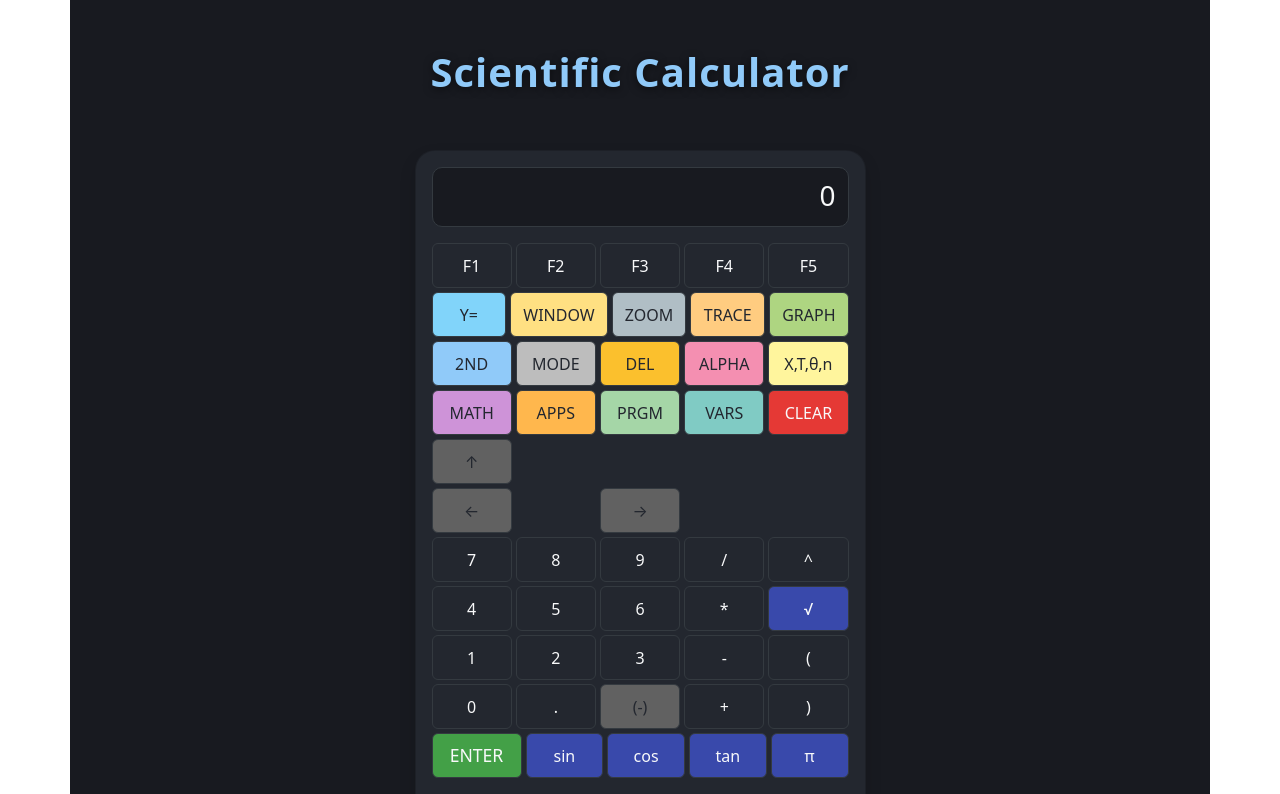
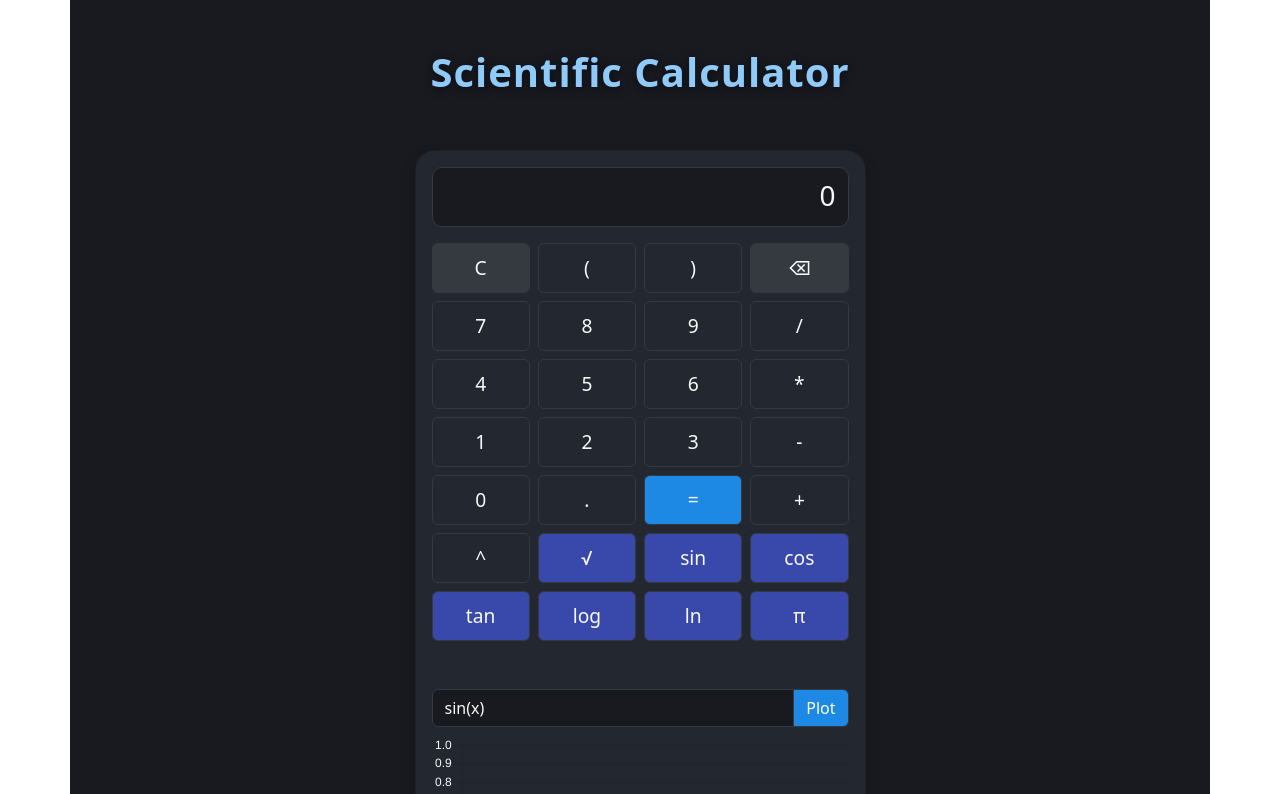
Before and after one commit to ssaengs/scientifc-calculator, a React (Create React App) app: page / in a window 1280 px wide. Shown: the top 794 px of the page. Built offline with nearby package versions, Linux system fonts and the light colour scheme; the HTML template or start-up script is replaced by a standard one.

Commit message:
Revert "feat: redesign calculator layout to resemble TI-84"
This reverts commit 3a45e10e4cdf0f86aaf69eab4ebe228e50dea328.

```diff
--- a/src/App.js
+++ b/src/App.js
@@ -13,26 +13,14 @@ import { useState } from 'react';
 
 ChartJS.register(LineElement, CategoryScale, LinearScale, PointElement, Tooltip, Legend);
 
-// TI-84 inspired button layout
 const buttons = [
-  // Top row: F-keys (not functional, for look)
-  ['F1', 'F2', 'F3', 'F4', 'F5'],
-  // Second row: Graph, Trace, Zoom, Window, Y=
-  ['Y=', 'WINDOW', 'ZOOM', 'TRACE', 'GRAPH'],
-  // Third row: 2nd, Mode, Del, Alpha, X,T,θ,n
-  ['2ND', 'MODE', 'DEL', 'ALPHA', 'X,T,θ,n'],
-  // Fourth row: Math, Apps, Prgm, Vars, Clear
-  ['MATH', 'APPS', 'PRGM', 'VARS', 'CLEAR'],
-  // Fifth row: directional pad (arrows)
-  ['↑', '', '', '', ''],
-  ['←', '', '→', '', ''],
-  // Sixth row: numbers and operations
-  ['7', '8', '9', '/', '^'],
-  ['4', '5', '6', '*', '√'],
-  ['1', '2', '3', '-', '(',],
-  ['0', '.', '(-)', '+', ')'],
-  // Last row: Enter, Trig, Log, Ln, π
-  ['ENTER', 'sin', 'cos', 'tan', 'π']
+  ['C', '(', ')', '⌫'],
+  ['7', '8', '9', '/'],
+  ['4', '5', '6', '*'],
+  ['1', '2', '3', '-'],
+  ['0', '.', '=', '+'],
+  ['^', '√', 'sin', 'cos'],
+  ['tan', 'log', 'ln', 'π']
 ];
 
 function parseExpression(expr) {
@@ -139,27 +127,23 @@ function App() {
             </div>
             <div className="mb-3">
               {buttons.map((row, i) => (
-                <div className="row g-1 mb-1" key={i}>
-                  {row.map((btn, j) => (
-                    <div className="col" key={btn + j}>
-                      {btn ? (
+                <div className="row g-2 mb-2" key={i}>
+                  {row.map((btn) => (
+                    <div className="col" key={btn}>
                       <button
-                          className={`btn btn-calc w-100 ${btn === 'ENTER' ? 'btn-success' : btn.match(/[\/*\-+=^]/) ? 'btn-primary' : btn === 'CLEAR' ? 'btn-danger' : ['sin','cos','tan','log','ln','π','√'].includes(btn) ? 'btn-info' : btn === 'DEL' ? 'btn-warning' : btn === '2ND' ? 'btn-secondary' : 'btn-dark'}`}
+                        className={`btn btn-calc w-100 ${btn === '=' ? 'btn-success' : btn.match(/[\/*\-+=^]/) ? 'btn-primary' : btn === 'C' ? 'btn-secondary' : btn === '⌫' ? 'btn-secondary' : btn === '√' ? 'btn-info' : ['sin','cos','tan','log','ln','π'].includes(btn) ? 'btn-info' : 'btn-light'}`}
                         style={{
-                            minWidth: btn === 'ENTER' ? 90 : 60,
-                            minHeight: 45,
-                            fontSize: btn === 'ENTER' ? '1.1rem' : '1rem',
-                            background: btn === 'ENTER' ? '#43a047' : btn === 'CLEAR' ? '#e53935' : btn === 'DEL' ? '#fbc02d' : btn === '2ND' ? '#90caf9' : btn === 'ALPHA' ? '#f48fb1' : btn === 'MODE' ? '#bdbdbd' : btn === 'MATH' ? '#ce93d8' : btn === 'APPS' ? '#ffb74d' : btn === 'PRGM' ? '#a5d6a7' : btn === 'VARS' ? '#80cbc4' : btn === 'Y=' ? '#81d4fa' : btn === 'WINDOW' ? '#ffe082' : btn === 'ZOOM' ? '#b0bec5' : btn === 'TRACE' ? '#ffcc80' : btn === 'GRAPH' ? '#aed581' : btn === 'X,T,θ,n' ? '#fff59d' : btn === '↑' || btn === '←' || btn === '→' ? '#616161' : btn === '(-)' ? '#616161' : ['sin','cos','tan','log','ln','π','√'].includes(btn) ? '#3949ab' : '#23272f',
-                            color: ['DEL', '2ND', 'ALPHA', 'MODE', 'MATH', 'APPS', 'PRGM', 'VARS', 'Y=', 'WINDOW', 'ZOOM', 'TRACE', 'GRAPH', 'X,T,θ,n', '↑', '←', '→', '(-)'].includes(btn) ? '#23272f' : '#f8f9fa',
+                          minWidth: 60,
+                          minHeight: 50,
+                          fontSize: '1.2rem',
+                          background: btn === '=' ? '#1e88e5' : btn.match(/[\/*\-+=^]/) ? '#23272f' : btn === 'C' ? '#343a40' : btn === '⌫' ? '#343a40' : btn === '√' ? '#3949ab' : ['sin','cos','tan','log','ln','π'].includes(btn) ? '#3949ab' : '#23272f',
+                          color: btn === '=' ? '#fff' : '#f8f9fa',
                           border: '1px solid #343a40',
                         }}
                         onClick={() => handleClick(btn)}
                       >
                         {btn}
                       </button>
-                      ) : (
-                        <div style={{ minWidth: 60, minHeight: 45 }}></div>
-                      )}
                     </div>
                   ))}
                 </div>
```
Lines whose indentation alone changed are shown as unchanged.
